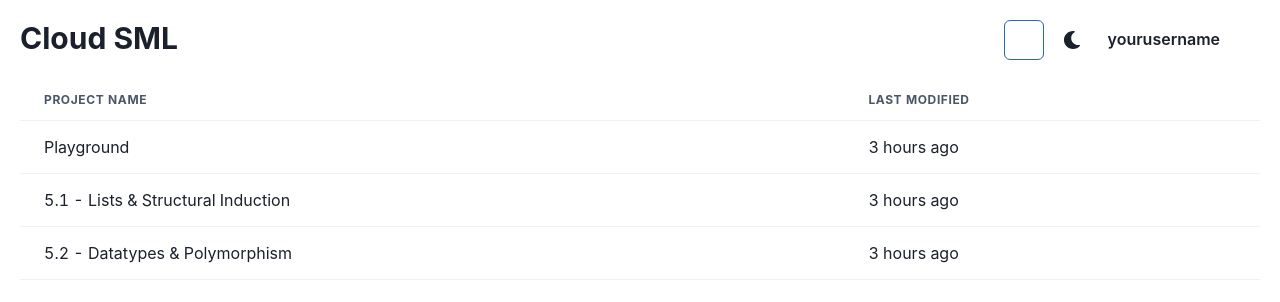
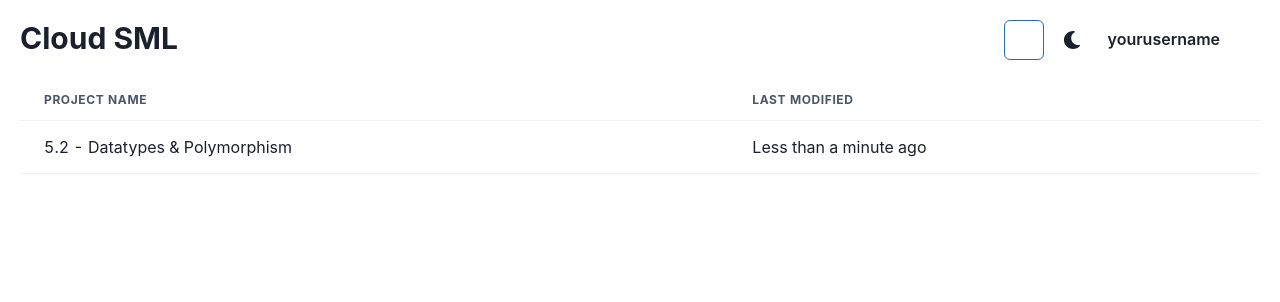
Before and after one commit to jrr6/cloud-sml, a React (Create React App) app: page / in a window 1280 px wide. Both pictures are taken after typing "Sample", "Sample123" into the empty fields and a click on the button "Log In". Shown: the top 302 px of the page. Built offline with nearby package versions, Linux system fonts and the light colour scheme; some icons are missing.

Commit message:
Add better date handling and display, use local storage for auth tokens

```diff
--- a/src/App.tsx
+++ b/src/App.tsx
@@ -18,11 +18,11 @@ export const App = () => {
       ? <LoginPage setToken={setToken} />
       : <Router>
           <Switch>
+            <Route path="/project/:id">
+              <ProjectView/>
+            </Route>
             <Route path="/">
               <Dashboard setToken={setToken}/>
-            </Route>
-            <Route path="/project/:id">
-              <ProjectView/>
             </Route>
           </Switch>
         </Router>}
--- a/src/components/Dashboard.tsx
+++ b/src/components/Dashboard.tsx
@@ -13,8 +13,10 @@ import {
 } from '@chakra-ui/react'
 import { ColorModeSwitcher } from '../ColorModeSwitcher'
 import { BiChevronDown, IoMdAdd, IoMdDownload } from 'react-icons/all'
-import { useHistory } from 'react-router-dom'
+import { useHistory, Link as RouterLink } from 'react-router-dom'
 import { AuthToken } from '../types/authTypes'
+import { Project } from '../types/projectTypes'
+import { beforeNowString } from '../util/TimeDiff'
 
 type DashboardProps = {
   setToken: (token: AuthToken | undefined) => any
@@ -43,11 +45,32 @@ export const Dashboard: React.FC<DashboardProps> = ({ setToken }) => {
     history.push('/')
   }
 
+  const openProject = (uuid: string) => {
+    history.push(`/project/${uuid}`)
+  }
+
+  const projects = [
+    {
+      uuid: 'daufdaf783-aof9393',
+      modificationDate: new Date(2021, 6, 28, 15, 14, 0, 0),
+      creationDate: new Date(2019, 0, 1, 0, 0, 0, 0),
+      name: '5.2 - Datatypes & Polymorphism',
+      openIdx: 1,
+      files: [
+        {name: "task2.sml", contents: "(* Functions are values! *)", active: false},
+        {name: "task3.sml", contents: "fun fact 0 = 1\n  | fact n = n * fact (n - 1)", active: true},
+        {name: "task4.sml", contents: "val () = print \"Hello, world!\"", active: true}
+      ]
+    }
+  ]
+
   const rowHoverColor = useColorModeValue("gray.200", "gray.700")
-  const rowEls = ["Playground", "5.1 - Lists & Structural Induction", "5.2 - Datatypes & Polymorphism"].map((e : string) => (
-    <Tr cursor="pointer" _hover={{background: rowHoverColor}} key={e}>
-      <Td>{e}</Td>
-      <Td>3 hours ago</Td>
+  const rowEls = projects.map((proj : Project) => (
+    <Tr cursor="pointer" _hover={{background: rowHoverColor}}
+        key={proj.uuid} id={proj.uuid}
+        onClick={() => openProject(proj.uuid)}>
+        <Td>{proj.name}</Td>
+        <Td>{beforeNowString(proj.modificationDate)}</Td>
     </Tr>
   ))
 
--- a/src/components/FileList.tsx
+++ b/src/components/FileList.tsx
@@ -15,7 +15,7 @@ import { IoMdDocument, IoMdPlay, MdChevronLeft } from 'react-icons/all'
 import { Project, ProjectFile } from '../types/projectTypes'
 
 type FileListProps = {
-  project: Omit<Project, "uuid">,
+  project: Project,
   onToggle: (fileIdx: number) => any,
   onOpen: (fileIdx: number) => any,
   onClose: () => any,
@@ -27,7 +27,7 @@ export const FileList: React.FC<FileListProps> = props => {
   const openIdx: number = props.project.openIdx
   const projName: string = props.project.name
 
-  const listHoverColor = useColorModeValue("gray.200", "gray.700")
+  const listHoverColor = useColorModeValue("gray.300", "gray.700")
   const fileListItems = files.map ((file, idx) => (
     <ListItem w="100%" p={1} cursor="pointer" _hover={{background: listHoverColor}}
               key={file.name} background={idx === openIdx ? listHoverColor : "default"}>
--- a/src/components/ProjectView.tsx
+++ b/src/components/ProjectView.tsx
@@ -16,7 +16,10 @@ export const ProjectView: React.FC = () => {
 
   // TODO: actually fetch the project
   const project = {
+    uuid: 'daufdaf783-aof9393',
     name: '5.2 - Datatypes & Polymorphism',
+    modificationDate: new Date(),
+    creationDate: new Date(),
     openIdx: 1,
     files: [
       {name: "task2.sml", contents: "(* Functions are values! *)", active: false},
--- a/src/hooks/useAuthToken.ts
+++ b/src/hooks/useAuthToken.ts
@@ -8,7 +8,7 @@ type TokenOps = {
 
 export const useAuthToken = (): TokenOps => {
   const getToken = (): AuthToken | undefined => {
-    const tokenString = sessionStorage.getItem('token');
+    const tokenString = localStorage.getItem('token');
     if (tokenString !== null) {
       const userToken = JSON.parse(tokenString);
       return userToken?.token
@@ -20,9 +20,9 @@ export const useAuthToken = (): TokenOps => {
   const [token, setToken] = useState<AuthToken | undefined>(getToken())
   const saveToken = (userToken: AuthToken | undefined) => {
     if (userToken === undefined) {
-      sessionStorage.removeItem('token')
+      localStorage.removeItem('token')
     } else {
-      sessionStorage.setItem('token', JSON.stringify(userToken))
+      localStorage.setItem('token', JSON.stringify(userToken))
     }
     setToken(userToken)
   }
--- a/src/types/projectTypes.ts
+++ b/src/types/projectTypes.ts
@@ -7,6 +7,8 @@ export type ProjectFile = {
 export type Project = {
   uuid: string,
   name: string,
+  modificationDate: Date,
+  creationDate: Date,
   files: Array<ProjectFile>,
   openIdx: number
 }
--- /dev/null
+++ b/src/util/TimeDiff.ts
@@ -0,0 +1,28 @@
+
+// REQUIRES: d < now
+export const beforeNowString = (d: Date): string => {
+  const MILLIS_PER_MIN = 60000
+  const MILLIS_PER_HOUR = MILLIS_PER_MIN * 60
+  const MILLIS_PER_DAY = MILLIS_PER_HOUR * 24
+
+  const now = new Date()
+  const milliDiff = now.getTime() - d.getTime()
+
+  const minsDiff = Math.floor(milliDiff / MILLIS_PER_MIN)
+  console.log(now, d)
+  if (minsDiff < 1) {
+    return "Less than a minute ago"
+  } else if (minsDiff < 60) {
+    return `${minsDiff} minute${minsDiff > 1 ? "s" : ""} ago`
+  }
+
+  const hrsDiff = Math.floor(milliDiff / MILLIS_PER_HOUR)
+  if (hrsDiff < 1) {
+    return "Less than an hour ago"
+  } else if (hrsDiff < 24) {
+    return `${hrsDiff} hour${hrsDiff > 1 ? "s" : ""} ago`
+  }
+
+  const daysDiff = Math.floor(milliDiff / MILLIS_PER_DAY)
+  return `${daysDiff} day${daysDiff > 1 ? "s" : ""} ago`
+}
```
